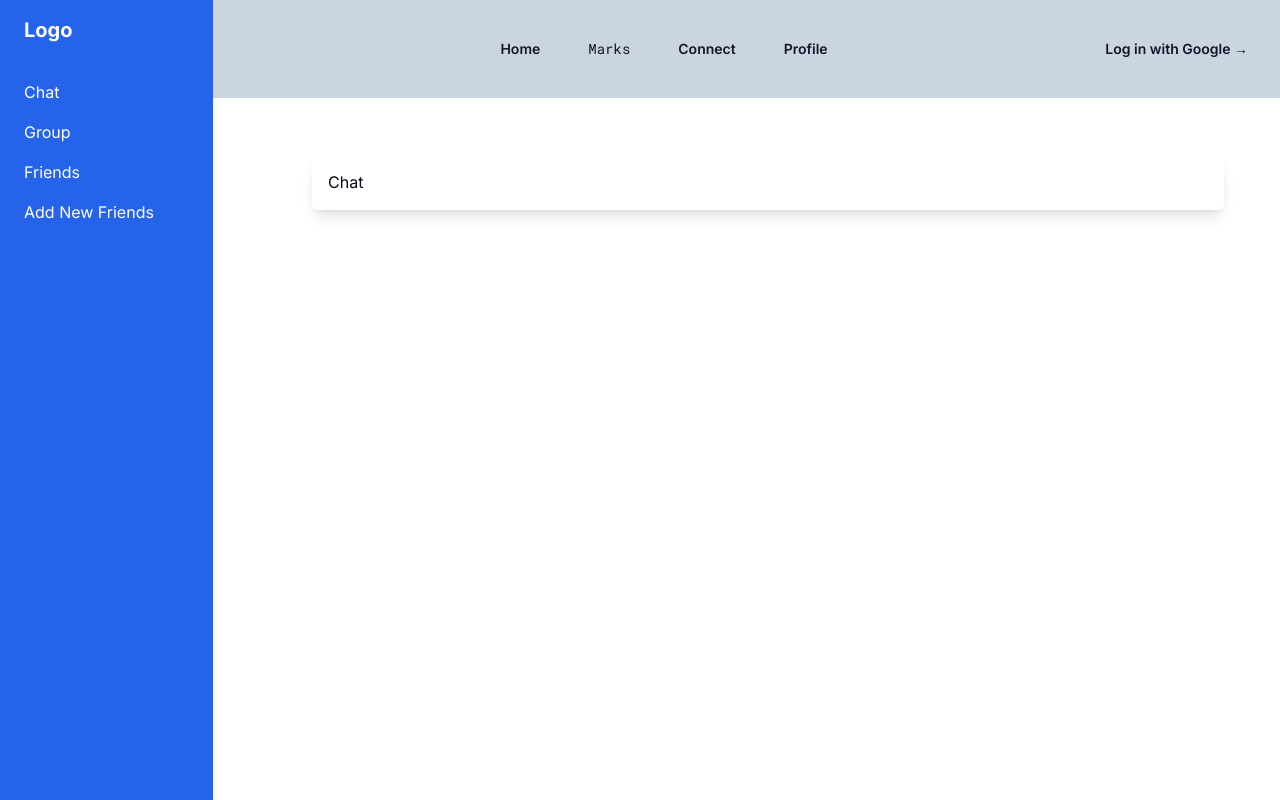
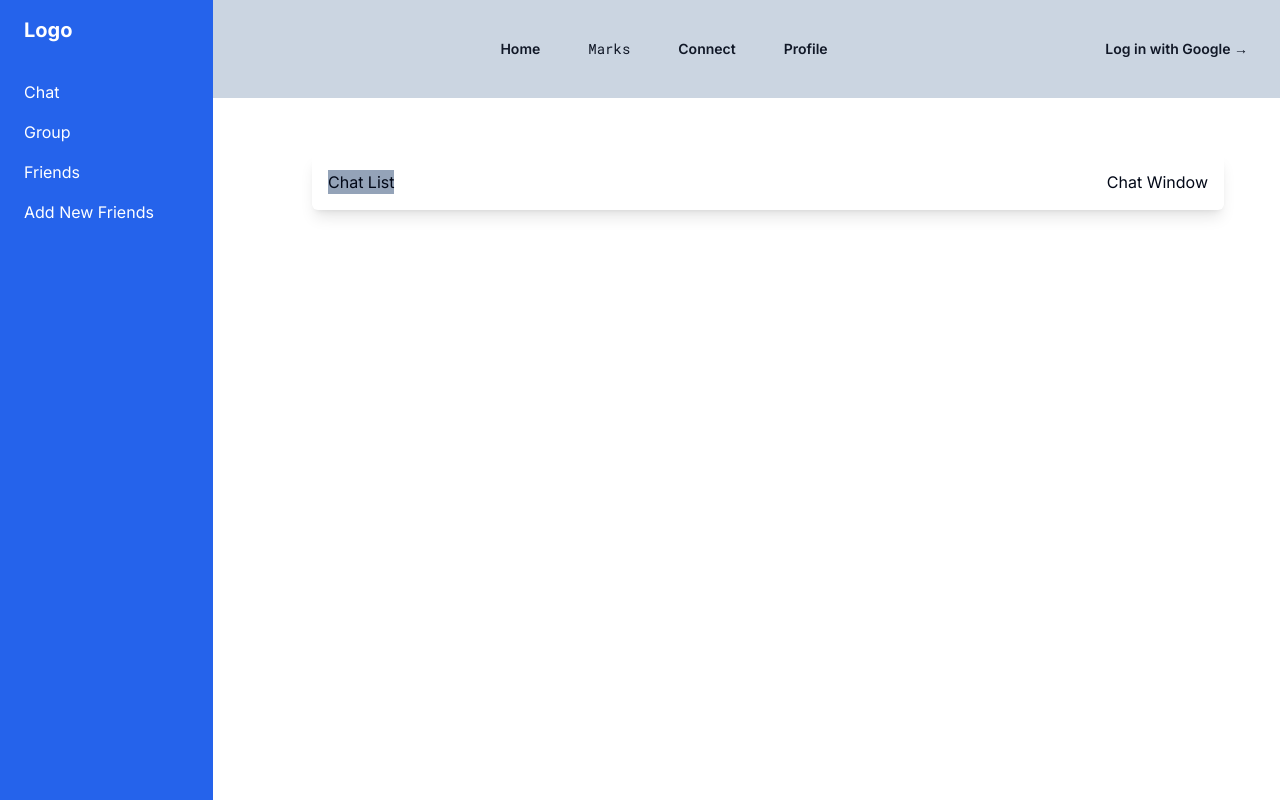
Before and after one commit to nimeshjanaka/student-connect, a Next.js app: page /connect/chat in a window 1280 px wide. Built offline with nearby package versions, Linux system fonts and the light colour scheme; no server answers.

Commit message:
update: Added 2 components to show chat list and the chat window

```diff
--- a/src/app/(root)/connect/chat/page.jsx
+++ b/src/app/(root)/connect/chat/page.jsx
@@ -1,9 +1,18 @@
+import ChatList from "../../../../components/chat/chat-list";
+import ChatWindow from "../../../../components/chat/chat-window";
 const chat = () => {
-    return (
-        <>
-            Chat
-        </>
-     );
-}
+  return (
+    <div>
+      <div className="flex flex-row justify-between">
+        <div className="bg-slate-400 w-">
+          <ChatList />
+        </div>
+        <div>
+          <ChatWindow />
+        </div>
+      </div>
+    </div>
+  );
+};
 
 export default chat;
--- a/src/components/Connect/Chat.jsx
+++ /dev/null
@@ -1,5 +0,0 @@
-const AddNew = () => {
-  return <>Add new</>;
-};
-
-export default AddNew;
--- /dev/null
+++ b/src/components/chat/chat-list.jsx
@@ -0,0 +1,11 @@
+"use client"
+
+const ChatList = () => {
+    return (
+        <div>
+            Chat List
+        </div>
+     );
+}
+
+export default ChatList;
--- /dev/null
+++ b/src/components/chat/chat-window.tsx
@@ -0,0 +1,9 @@
+const ChatWindow = () => {
+    return (
+        <div>
+            Chat Window
+        </div>
+     );
+}
+
+export default ChatWindow;
```
